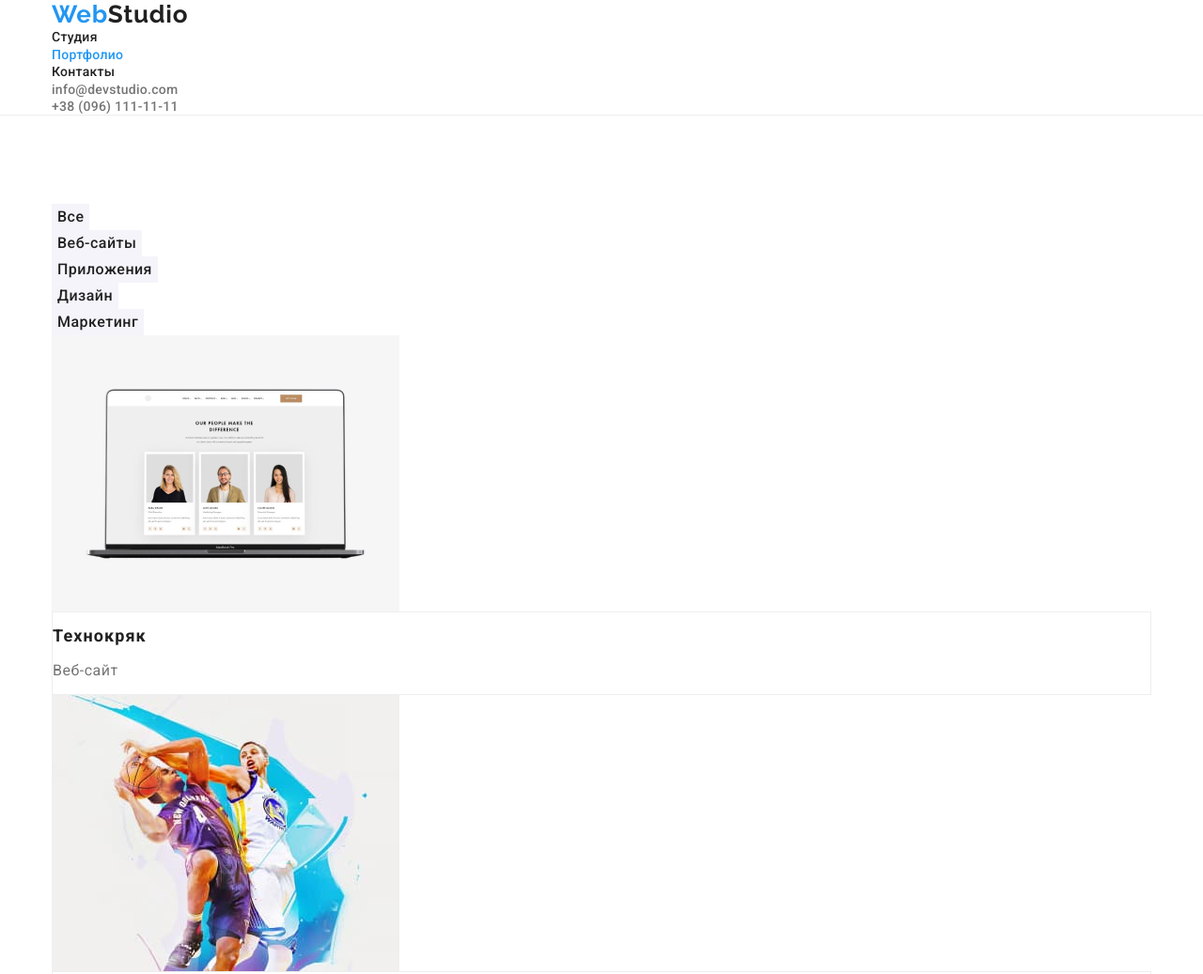
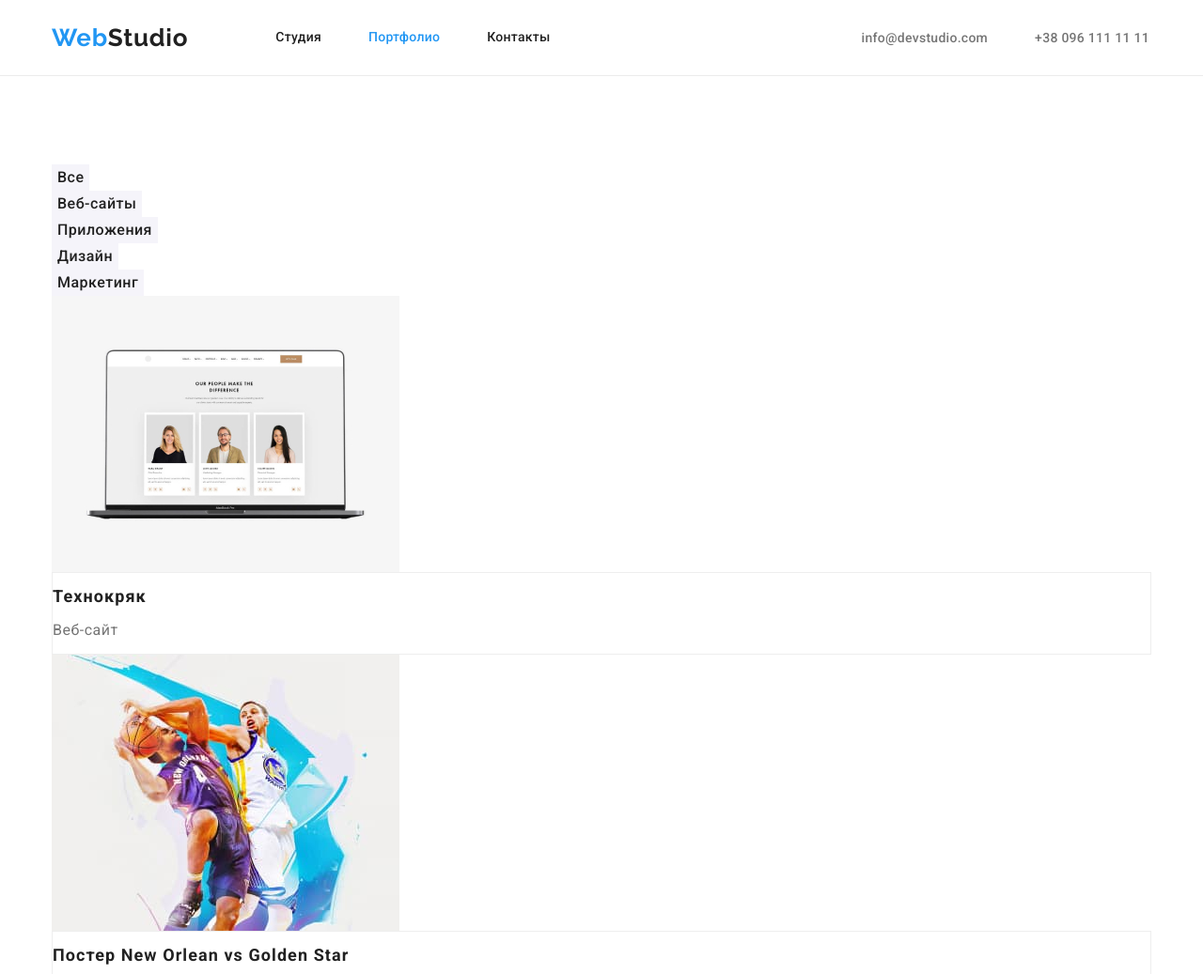
Before and after one commit to masiuk-mykola/goit-markup-hw-03, a plain HTML site: page portfolio.html in a window 1280 px wide. Shown: the top 1037 px of the page at 94% size. Drawn offline with nearby package versions, Linux system fonts and the light colour scheme.

Commit message:
зробив хедер

```diff
--- a/css/styles.css
+++ b/css/styles.css
@@ -34,12 +34,28 @@
 .header {
   border-bottom: 1px solid #ececec;
 }
+/* ! */
+.main-nav {
+  display: flex;
+}
+/* ! */
+
+/* ! */
+.nav {
+  display: flex;
+  align-items: center;
+  margin-right: 331px;
+}
+/* ! */
+
 /* Стиль для лого */
 .link {
   text-decoration: none;
 }
 
 .logo {
+  margin-right: 93px;
+
   color: var(--primary-color);
 
   font-family: var(--logo-font);
@@ -59,13 +75,21 @@
   margin: 0;
   padding: 0;
 }
-/* .site-nav {
-  margin-top: 0;
-  margin-bottom: 0;
-  padding: 0;
-} */
 
-.nav-link {
+/* ! */
+.site-nav {
+  display: flex;
+}
+/* ! */
+
+.site-nav .item:not(:last-child) {
+  margin-right: 50px;
+}
+
+.site-nav .link {
+  display: block;
+  padding-top: 32px;
+  padding-bottom: 32px;
   color: var(--text-color);
 
   font-size: var(--p-font-size);
@@ -74,16 +98,27 @@
   letter-spacing: 0.02em;
 }
 
-.nav-link:hover,
-.nav-link:focus {
+.site-nav .link:hover,
+.site-nav .link:focus {
   color: var(--primary-color);
 }
 
-.current {
+.site-nav .current {
   color: var(--primary-color);
 }
 
+/* ! */
 /* Стиль для адреси */
+.contacts-header {
+  display: flex;
+  align-items: center;
+}
+/* ! */
+
+.contacts-header .item + .item {
+  margin-left: 50px;
+}
+
 .contacts {
   color: var(--text-color-light);
 
--- a/portfolio.html
+++ b/portfolio.html
@@ -19,25 +19,23 @@
   </head>
   <body>
     <header class="header">
-      <div class="container">
-        <nav>
+      <div class="container main-nav">
+        <nav class="nav">
           <!-- Додав лого -->
-          <a href="./index.html" class="logo link"> Web<span class="logo-accent">Studio</span> </a>
+          <a class="logo link" href="./index.html"> Web<span class="logo-accent">Studio</span> </a>
           <!-- Додав навігацію -->
           <ul class="site-nav list">
-            <li><a href="./index.html" class="nav-link link">Студия</a></li>
-            <li>
-              <a href="./portfolio.html" class="nav-link link current">Портфолио</a>
-            </li>
-            <li><a href="" class="nav-link link">Контакты</a></li>
+            <li class="item"><a href="./index.html" class="link">Студия</a></li>
+            <li class="item"><a href="./portfolio.html" class="link current">Портфолио</a></li>
+            <li class="item"><a href="" class="link">Контакты</a></li>
           </ul>
         </nav>
-        <ul class="list">
-          <li>
-            <a href="mailto:info@devstudio.com" class="contacts link">info@devstudio.com</a>
+        <ul class="contacts-header list">
+          <li class="item">
+            <a class="contacts link" href="mailto:info@devstudio.com">info@devstudio.com</a>
           </li>
-          <li>
-            <a href="tel:+380961111111" class="contacts link">+38 (096) 111-11-11</a>
+          <li class="item">
+            <a class="contacts link" href="tel:+380961111111">+38 096 111 11 11</a>
           </li>
         </ul>
       </div>
```
Also changed, not shown: index.html (+11 -11 lines).
